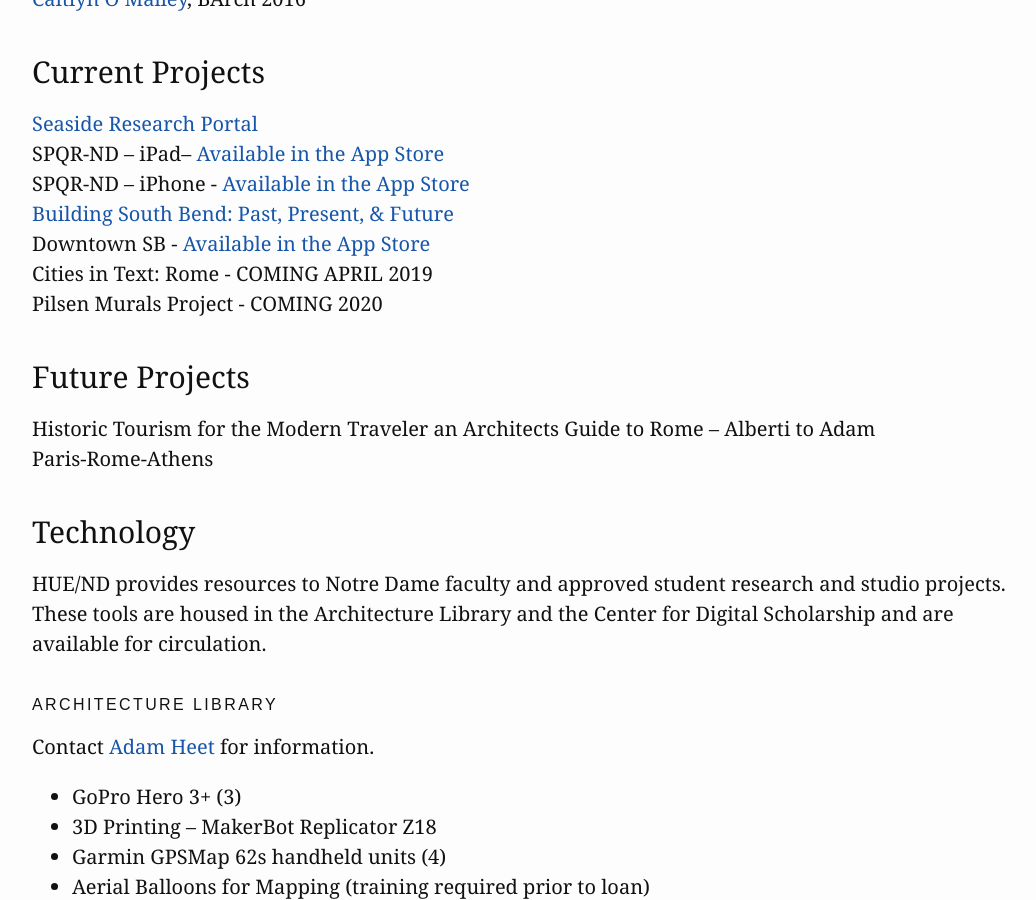
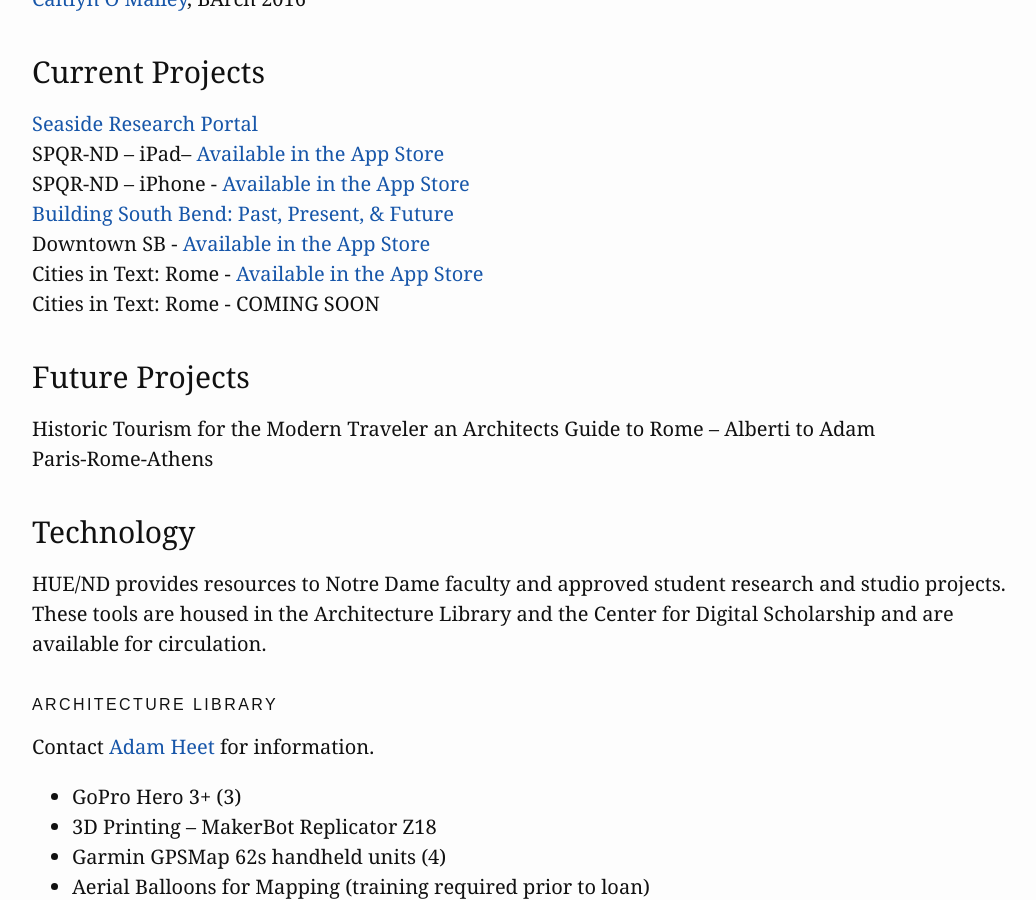
Before and after one commit to HUE-ND/HUE-ND.github.io, a Jekyll site: the page built from about.md, in a window 1280 px wide and 900 px high, scrolled down 1284 px. Shown: the whole window, without its empty margins (108-1144 px from the left). Built offline with Jekyll 4.4.1, drawn with Linux system fonts in a browser that asks for light colours; some web fonts are replaced.

Commit message:
Updating project list

```diff
--- a/about.md
+++ b/about.md
@@ -37,8 +37,8 @@ SPQR-ND – iPad– [Available in the App Store](https://itunes.apple.com/us/app
 SPQR-ND – iPhone - [Available in the App Store](https://itunes.apple.com/us/app/spqr-nd-for-iphone/id932396810?mt=8)
 [Building South Bend: Past, Present, & Future](https://buildingsouthbend.nd.edu/)
 Downtown SB - [Available in the App Store](https://itunes.apple.com/us/app/downtown-sb/id993179423?mt=8)
-Cities in Text: Rome - COMING APRIL 2019
-Pilsen Murals Project - COMING 2020
+Cities in Text: Rome - [Available in the App Store](https://apps.apple.com/us/app/cities-in-text-rome/id1375716915)
+Cities in Text: Rome - COMING SOON
 
 ## Future Projects
 Historic Tourism for the Modern Traveler an Architects Guide to Rome – Alberti to Adam
```
